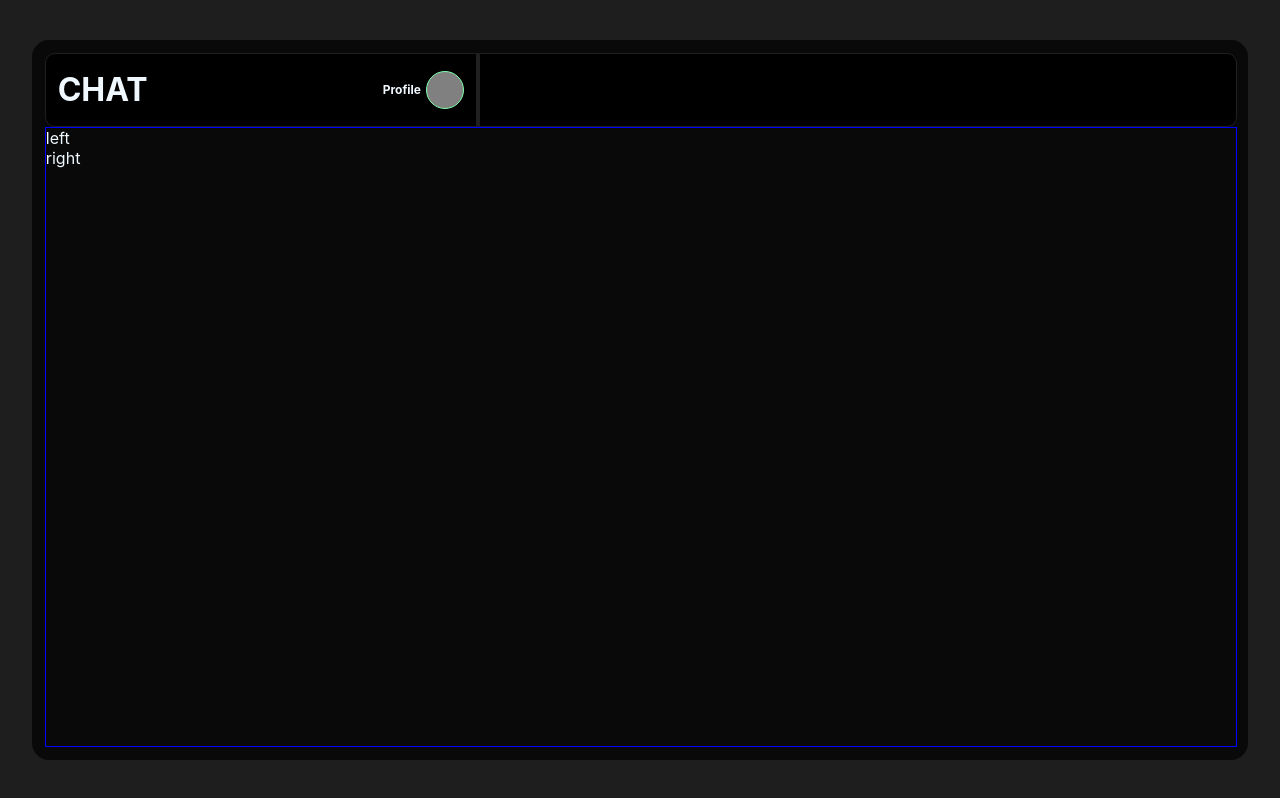
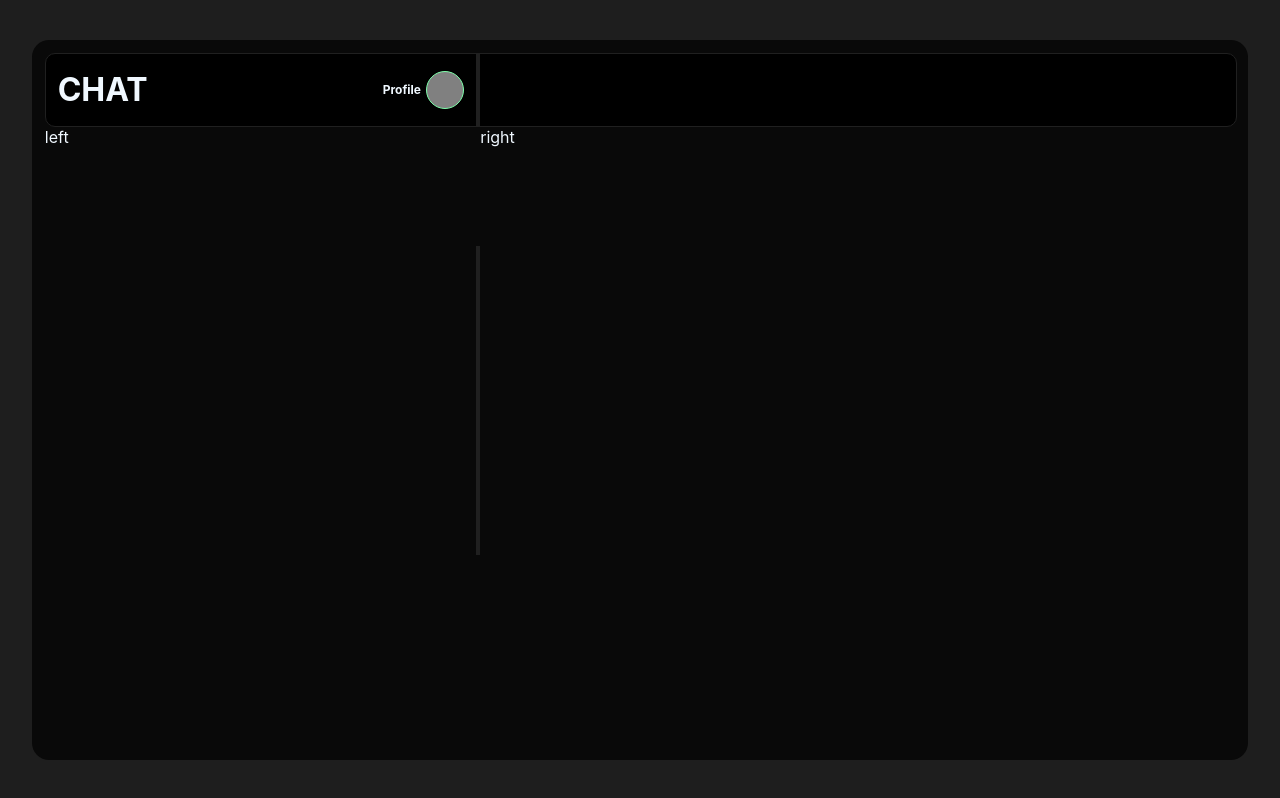
Before and after one commit to Hsu-hsuuuu/project-chat, a React (Create React App) app: page / in a window 1280 px wide. Built offline with nearby package versions, Linux system fonts and the light colour scheme.

Commit message:
added styles for MainArea

```diff
--- a/src/components/MainArea/MainArea.module.scss
+++ b/src/components/MainArea/MainArea.module.scss
@@ -1,5 +1,12 @@
 .main {
     width: 100%;
     height: 89%;
-    border: 1px solid blue;
+    display: flex;
+
+    .scroll {
+        margin-top: 10%;
+        height: 50%;
+        width: 0.36%;
+        background-color: #202020;
+    }
 }
--- a/src/components/MainArea/MainArea.tsx
+++ b/src/components/MainArea/MainArea.tsx
@@ -7,6 +7,7 @@ const MainArea: FC = () => {
     return (
         <div className={ styles.main }>
             <MainLeftSide />
+            <span className={ styles.scroll }/>
             <MainRightSide />
         </div>
     );
--- /dev/null
+++ b/src/components/MainArea/MainLeftSide/MainLeftSide.module.scss
@@ -0,0 +1,7 @@
+* {
+    margin: 0;
+}
+
+.main_left {
+    width: 37%;
+}
--- a/src/components/MainArea/MainLeftSide/MainLeftSide.tsx
+++ b/src/components/MainArea/MainLeftSide/MainLeftSide.tsx
@@ -1,8 +1,9 @@
 import React, { FC } from 'react';
+import styles from './MainLeftSide.module.scss';
 
 const MainLeftSide: FC = () => {
     return (
-        <div>
+        <div className={ styles.main_left }>
             left
         </div>
     );
--- /dev/null
+++ b/src/components/MainArea/MainRightSide/MainRightSide.module.scss
@@ -0,0 +1,4 @@
+.main_right {
+    width: 64.78%;
+
+}
--- a/src/components/MainArea/MainRightSide/MainRightSide.tsx
+++ b/src/components/MainArea/MainRightSide/MainRightSide.tsx
@@ -1,8 +1,9 @@
 import React, { FC } from 'react';
+import styles from './MainRightSide.module.scss';
 
 const MainRightSide: FC = () => {
     return (
-        <div>
+        <div className={ styles.main_right }>
             right
         </div>
     );
```
